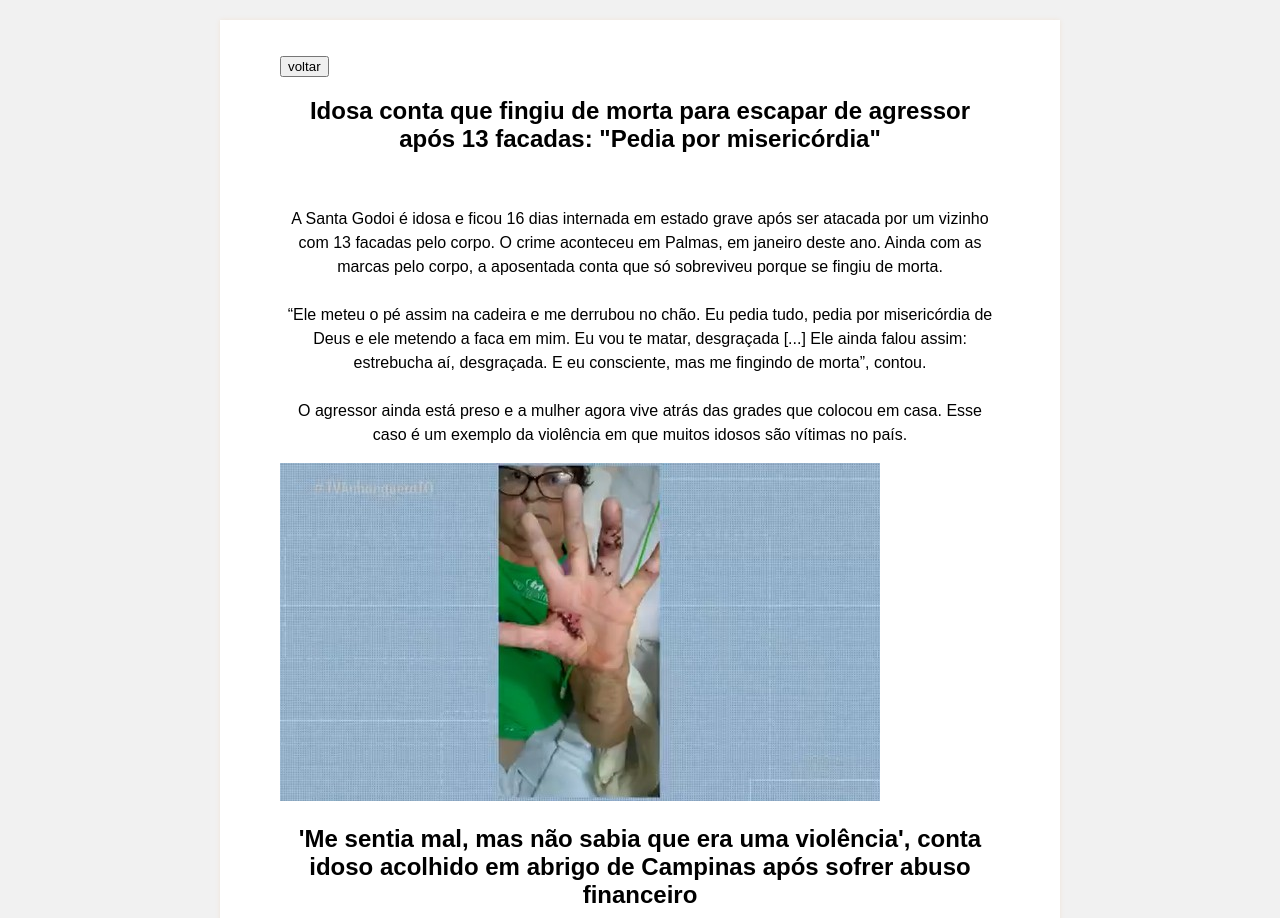
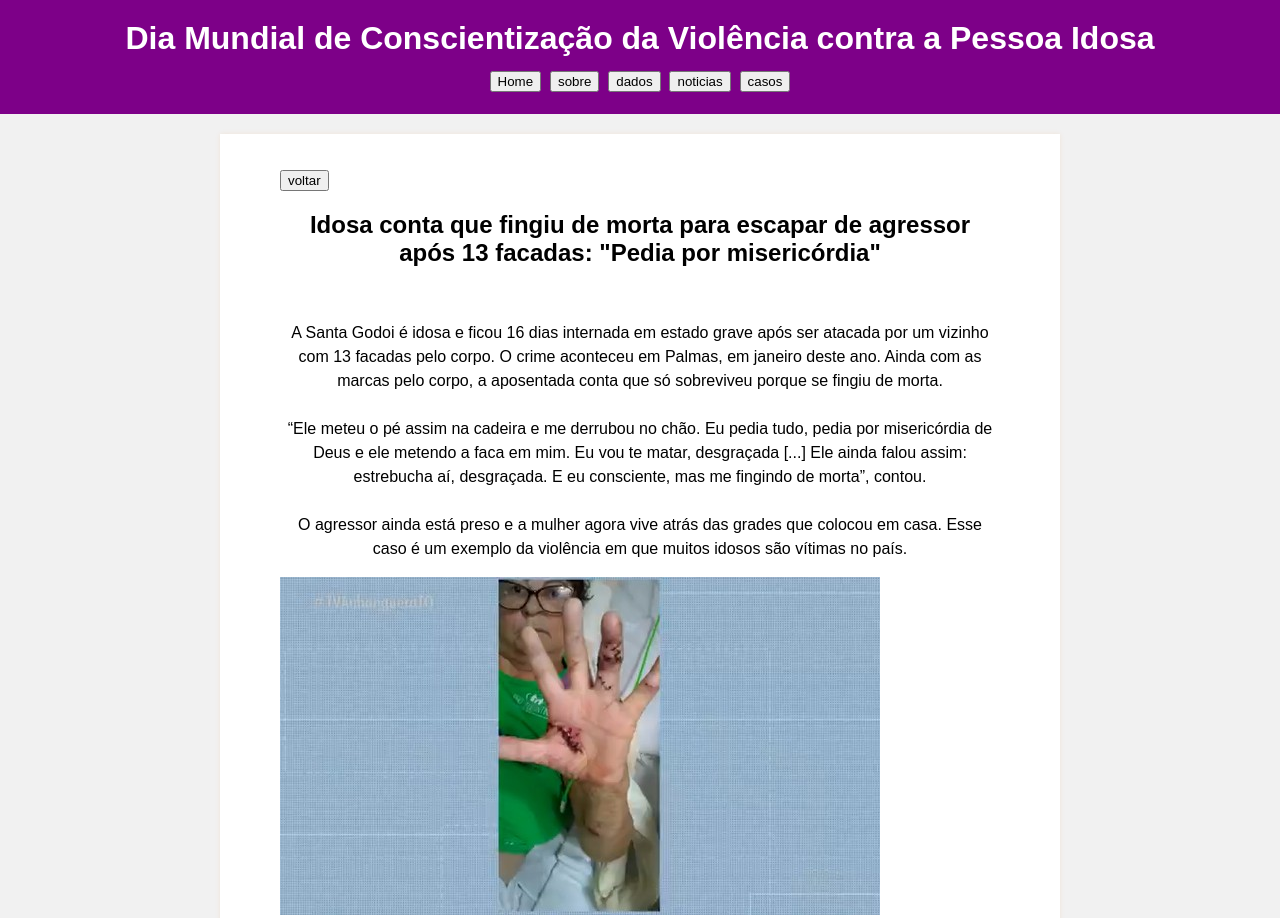
Before and after one commit to ArthurFerreiraTeixeira/PROJETO-4, a plain HTML site: page casos.html in a window 1280 px wide. Shown: the top 918 px of the page. Drawn offline with Linux system fonts and the light colour scheme.

Commit message:
Atualização

```diff
--- a/casos.html
+++ b/casos.html
@@ -8,6 +8,16 @@
     <link rel="stylesheet" href="style.css">
 </head>
 <body>
+    <header>
+        <h1> Dia Mundial de Conscientização da Violência contra a Pessoa Idosa
+          <br>
+          <button onclick="window.location.href='index.html'" > Home</button>
+          <button onclick="window.location.href='sobre.html'" > sobre</button>
+          <button onclick="window.location.href='dados.html'"> dados</button>
+          <button onclick="window.location.href='noticias.html'"> noticias</button>
+          <button  onclick="window.location.href='casos.html'"> casos</button>
+        </h1>
+      </header>
     <main>
         <figure>
             <button onclick="window.location.href='index.html'" > voltar</button>
```
Also changed, not shown: dados.html (+10 -0 lines), index.html (+3 -1 lines), noticias.html (+10 -0 lines), sobre.html (+10 -0 lines).
